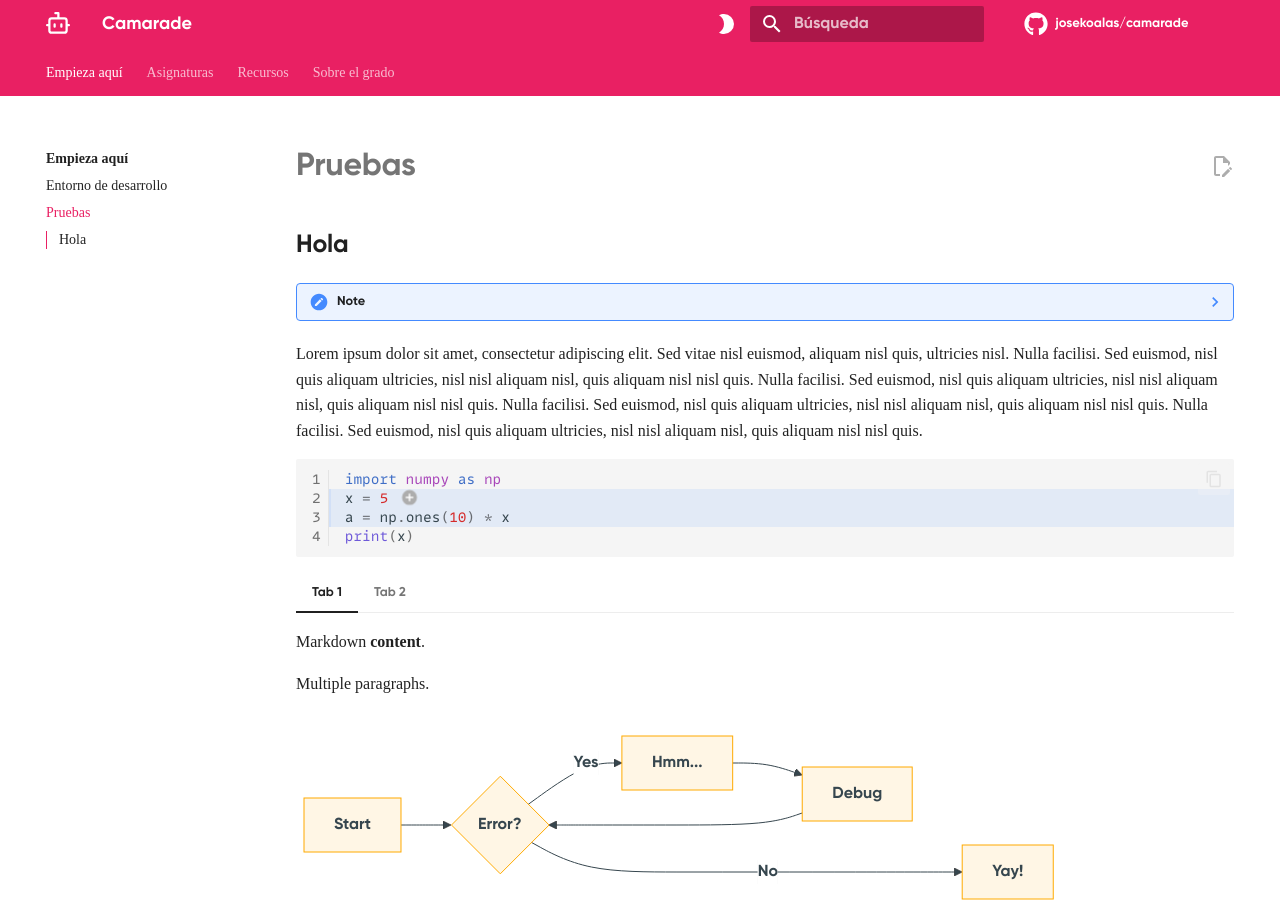
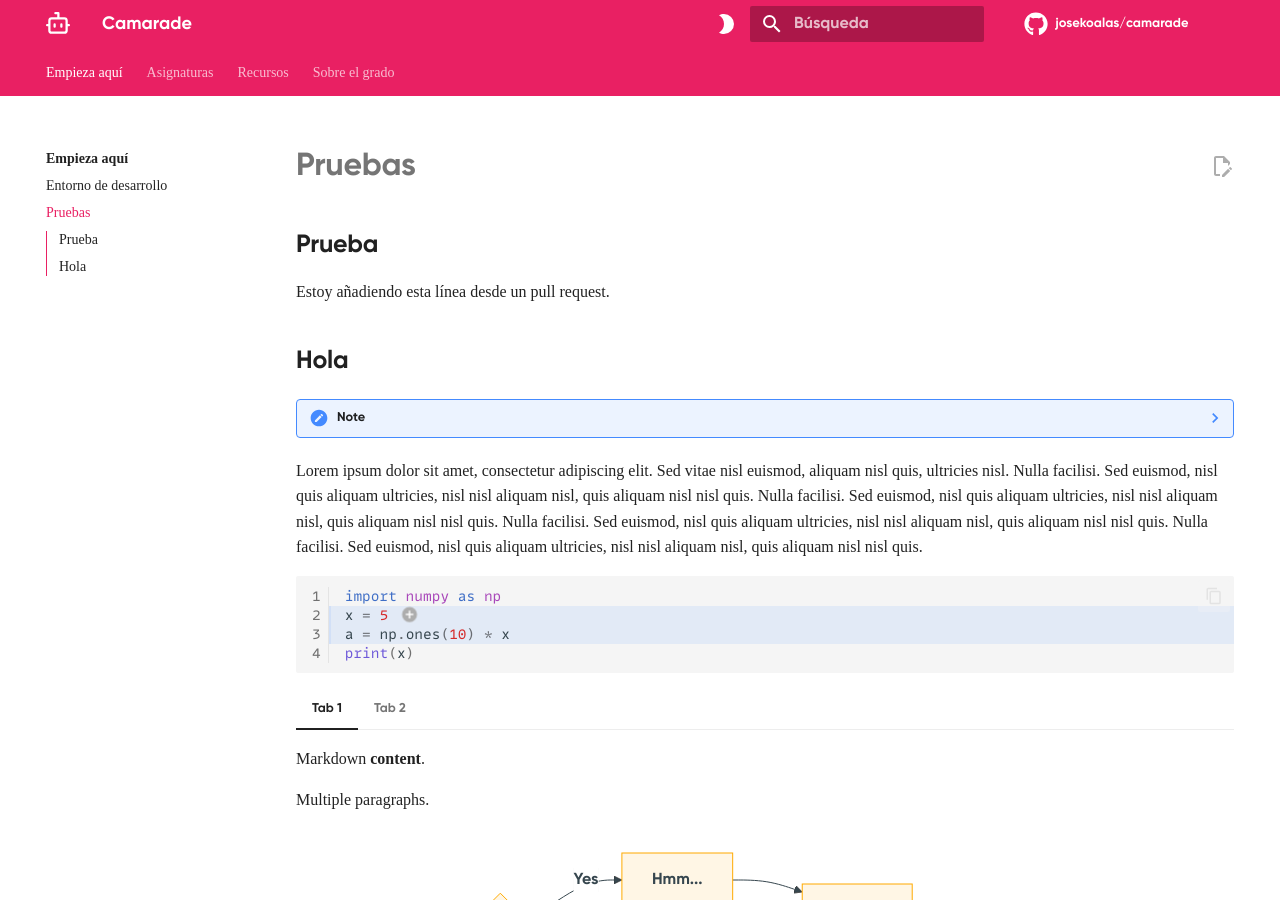
Before and after one commit to ekoconflores/camarade, an MkDocs documentation site: the page built from docs/empieza_aqui/pruebas.md, in a window 1280 px wide and 900 px high. Built offline with MkDocs 1.6.1 and Material for MkDocs 9.7.7, drawn with Linux system fonts in a browser that asks for light colours; emoji names are drawn with the system emoji font; some web fonts are replaced; comment, search, counter and statistics services are not loaded.

Commit message:
Prueba de Pull Request 🦎

```diff
--- a/docs/empieza_aqui/pruebas.md
+++ b/docs/empieza_aqui/pruebas.md
@@ -1,6 +1,10 @@
 ---
 comments: true
 ---
+
+## Prueba
+
+Estoy añadiendo esta línea desde un pull request.
 
 ## Hola
 
```
